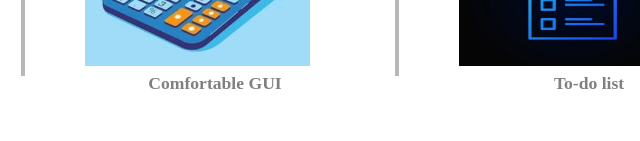
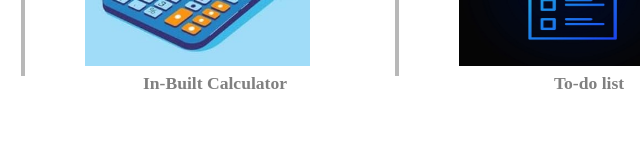
Before and after one commit to innovateprogrammer/Budget-management-iInterface, a plain HTML site: page Home/homepage.html in a window 1280 px wide. Shown: the part 814-955 px from the top of the page, 324-964 px from the left. Drawn offline with Linux system fonts and the light colour scheme.

Commit message:
Update homepage.html

```diff
--- a/Home/homepage.html
+++ b/Home/homepage.html
@@ -58,7 +58,7 @@
                 <div class="v1"></div>
                 <div class="c2">
                     <img class="image" id="img2" src="cal.jpeg" alt="Loading Error!">
-                    <span class="caption">Comfortable GUI</span>
+                    <span class="caption">In-Built Calculator</span>
                 </div>
                 <div class="v2"></div>
                 <div class="c3">
```
